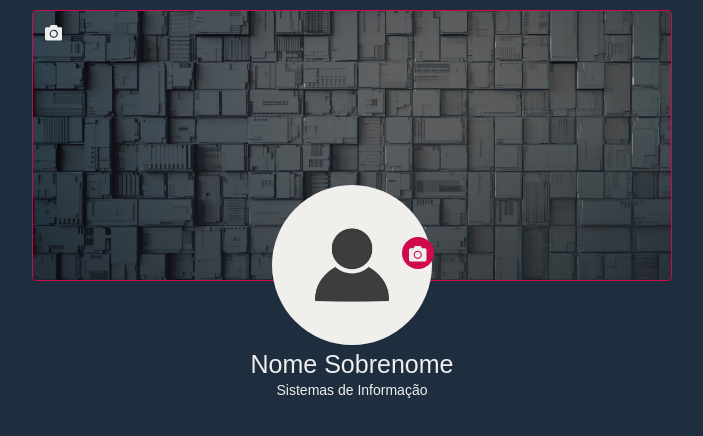
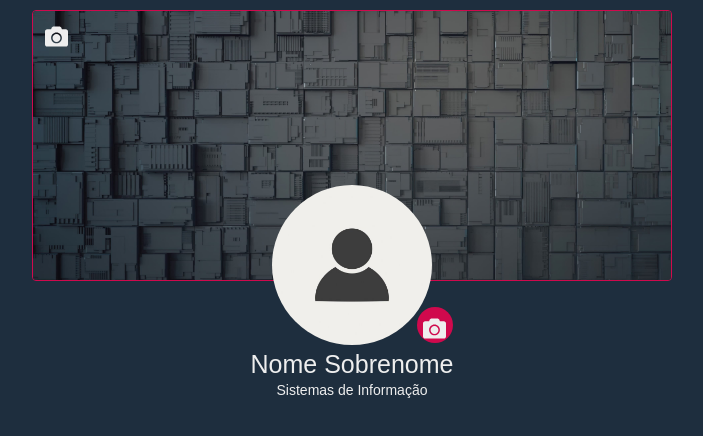
Before and after one commit to FShinoda/techpot-web, a React (Create React App) app: page /perfil in a window 1280 px wide. Shown: the top 436 px of the page, without its empty margins (288-991 px from the left). Built offline with nearby package versions, Linux system fonts and the light colour scheme.

Commit message:
stash fix 2

```diff
--- a/src/pages/userProfile/components/updateImageModal/updateImageModal.css
+++ b/src/pages/userProfile/components/updateImageModal/updateImageModal.css
@@ -0,0 +1,73 @@
+/* UPDATE IMAGE MODAL */
+
+
+/* Ant Design */
+.ant-modal-header {
+    background-color: var(--color-primary);
+    border-bottom: 1px solid var(--color-primary-hover);
+}
+
+.ant-modal-title {
+    color: #eee;
+    font-size: 1.25em;
+}
+
+.ant-modal-close {
+    color: #eee;
+}
+
+.ant-modal-close:hover,
+.ant-modal-close:focus {
+    color: #eee;
+    opacity: .5;
+}
+
+.ant-modal-content {
+    background-color: var(--color-primary);
+    border: 1px solid var(--color-primary-hover);
+    color: #eee;
+}
+
+.ant-modal-footer {
+    border-top: 1px solid var(--color-primary-hover);
+}
+
+
+/* Camera Icon */
+.imgBtn {
+    border: hidden;
+    background-color: transparent;
+    font-size: 1.15rem;
+    color: #eee;
+}
+
+.imgBtn:hover {
+    cursor: pointer;
+    opacity: .5;
+    color: #eee;
+}
+
+.imgBtn:focus,
+.imgBtn:active {
+    color: #eee;
+}
+
+
+/* Modal Customization */
+.backModalBtn {
+    color: var(--color-primary);
+}
+
+.submitModalBtn:hover {
+    color: #eee !important;
+}
+
+.iconInbox {
+    font-size: 5rem;
+    color: var(--color-primary);
+}
+
+.draggerText {
+    font-size: 1rem;
+    color: var(--color-primary);
+}
--- a/src/pages/userProfile/components/updateImageModal/updateImageModal.jsx
+++ b/src/pages/userProfile/components/updateImageModal/updateImageModal.jsx
@@ -3,6 +3,7 @@ import "./updateImageModal.css";
 
 
 /* ICONS */
+import { FaCamera } from "react-icons/fa";
 import { InboxOutlined } from "@ant-design/icons";
 
 
@@ -27,6 +28,10 @@ const UpdateImageModal = () => {
 
     return(
         <div className="UpdateImageModal">
+            {/* eslint-disable-next-line jsx-a11y/anchor-is-valid */}
+            <a className="imgBtn" onClick={() => setShowModal(!showModal)}>
+                <FaCamera />
+            </a>
             <Modal
                 title="Atualizar imagem"
                 visible={showModal}
--- a/src/pages/userProfile/userProfile.css
+++ b/src/pages/userProfile/userProfile.css
@@ -25,36 +25,6 @@ body {
   color: var(--color-primary-hover);
   background: transparent;
   border-color: transparent;
-}
-
-.ant-modal-header {
-    background-color: var(--color-primary);
-    border-bottom: 1px solid var(--color-primary-hover);
-}
-
-.ant-modal-title {
-    color: #eee;
-    font-size: 1.25em;
-}
-
-.ant-modal-close {
-    color: #eee;
-}
-
-.ant-modal-close:hover,
-.ant-modal-close:focus {
-    color: #eee;
-    opacity: .5;
-}
-
-.ant-modal-content {
-    background-color: var(--color-primary);
-    border: 1px solid var(--color-primary-hover);
-    color: #eee;
-}
-
-.ant-modal-footer {
-    border-top: 1px solid var(--color-primary-hover);
 }
 
 
@@ -86,56 +56,17 @@ body {
     margin-left: 1%;
 }
 
-.imgBtn {
-    border: hidden;
-    background-color: transparent;
-    font-size: 1.15rem;
-    color: #eee;
-}
-
-.imgBtn:hover {
-    cursor: pointer;
-    opacity: .5;
-    color: #eee;
-}
-
-.imgBtn:focus,
-.imgBtn:active {
-    color: #eee;
-}
-
 .profilePhoto {
     position: absolute;
-    margin-top: 3.75em;
-    margin-left: -1.5rem;
+    margin-top: 4.75em;
+    margin-left: 5rem;
     height: 32px;
     width: 32px;
     border-radius: 50%;
     background-color: var(--color-secundary);
+    padding-top: 1%;
 }
 
-.profilePhoto:hover {
-    cursor: pointer;
-}
-
-/* Modal Customization */
-.backModalBtn {
-    color: var(--color-primary);
-}
-
-.submitModalBtn:hover {
-    color: #eee !important;
-}
-
-.iconInbox {
-    font-size: 5rem;
-    color: var(--color-primary);
-}
-
-.draggerText {
-    font-size: 1rem;
-    color: var(--color-primary);
-}
 
 /* Profile Photo */
 .profileImg {
@@ -188,6 +119,11 @@ body {
 
 /* RESPONSIVENESS */
 @media only screen and (min-width: 480px) {
+    .profilePhoto {
+        margin-top: 7.5em;
+        margin-left: 7.5rem;
+    }
+
     .iconAdd {
         margin-top: 22.5%;
         margin-left: 25%;
@@ -197,8 +133,9 @@ body {
 }
 
 @media only screen and (min-width: 576px) {
-    .imgBtn {
-        font-size: 1.65em;
+    .profilePhoto {
+        margin-top: 8.75em;
+        margin-left: 8.25rem;
     }
 
     .iconAdd {
@@ -223,6 +160,11 @@ body {
 
     .userImg {
         max-width: 32.5%;
+    }
+
+    .profilePhoto {
+        height: 36px;
+        width: 36px;
     }
 
     .iconAdd {
--- a/src/pages/userProfile/userProfile.jsx
+++ b/src/pages/userProfile/userProfile.jsx
@@ -1,6 +1,10 @@
-import React, { useState } from "react";
+import React from "react";
 import "antd/dist/antd.css";
 import "./userProfile.css";
+
+
+/* COMPONENTS */
+import UpdateImageModal from "./components/updateImageModal/updateImageModal.jsx";
 
 
 /* IMAGES */
@@ -9,16 +13,7 @@ import userProfilePlaceholder from "../../assets/userProfilePlaceholder.jpg";
 
 
 /* ICONS */
-import { FaCamera } from "react-icons/fa";
-import { InboxOutlined } from "@ant-design/icons";
-
-
-/* ANT DESIGN */
-import {
-    Modal,
-    Button,
-    Upload
-} from "antd";
+// import { FaCamera } from "react-icons/fa";
 
 
 /* USER PROFILE PAGE */
@@ -29,16 +24,6 @@ const UserProfile = () => {
 
     // Friend Verification
     let isFriend = true;
-
-
-    // Camera Button: Show Modal
-    const [ showModal, setShowModal ] = useState(false);
-
-
-    // Upload Image
-    const { Dragger } = Upload;
-
-    const propsUpload = {};
 
 
     return(
@@ -53,50 +38,7 @@ const UserProfile = () => {
                         isOwner
                         ?
                             <div className="backgroundImgCameraIcon">
-                                {/* eslint-disable-next-line jsx-a11y/anchor-is-valid */}
-                                <a className="imgBtn" onClick={() => setShowModal(!showModal)}>
-                                    <FaCamera />
-                                </a>
-                                <Modal
-                                    title="Atualizar imagem"
-                                    visible={showModal}
-                                    onCancel={() => setShowModal(!showModal)}
-                                    centered
-                                    bodyStyle={{
-                                        backgroundColor: "#1e2e3e"
-                                    }}
-                                    footer={[
-                                        <Button
-                                            key="back"
-                                            type="primary"
-                                            onClick={() => setShowModal(!showModal)}
-                                            style={{
-                                                backgroundColor: "#eee",
-                                                borderColor: "transparent"
-                                            }}
-                                            className="backModalBtn"
-                                        >
-                                            Voltar
-                                        </Button>,
-                                        <Button
-                                            key="submit"
-                                            type="primary"
-                                            // onClick={}
-                                            style={{
-                                                backgroundColor: "#d0094d",
-                                                borderColor: "transparent"
-                                            }}
-                                            className="submitModalBtn"
-                                        >
-                                            Enviar
-                                        </Button>
-                                    ]}
-                                >
-                                    <Dragger {...propsUpload}>
-                                        <p className="iconInbox"><InboxOutlined /></p>
-                                        <p className="draggerText">Clique ou arraste um arquivo para esta área</p>
-                                    </Dragger>
-                                </Modal>
+                                <UpdateImageModal />
                             </div>
                         :
                             null
@@ -108,51 +50,8 @@ const UserProfile = () => {
                     {
                         isOwner
                         ?
-                            <div className="profilePhotoCameraIcon">
-                                {/* eslint-disable-next-line jsx-a11y/anchor-is-valid */}
-                                <a className="profilePhoto flex-center" onClick={() => setShowModal(!showModal)}>
-                                    <FaCamera className="imgBtn" />
-                                </a>
-                                <Modal
-                                    title="Atualizar imagem"
-                                    visible={showModal}
-                                    onCancel={() => setShowModal(!showModal)}
-                                    centered
-                                    bodyStyle={{
-                                        backgroundColor: "#1e2e3e"
-                                    }}
-                                    footer={[
-                                        <Button
-                                            key="back"
-                                            type="primary"
-                                            onClick={() => setShowModal(!showModal)}
-                                            style={{
-                                                backgroundColor: "#eee",
-                                                borderColor: "transparent"
-                                            }}
-                                            className="backModalBtn"
-                                        >
-                                            Voltar
-                                        </Button>,
-                                        <Button
-                                            key="submit"
-                                            type="primary"
-                                            // onClick={}
-                                            style={{
-                                                backgroundColor: "#d0094d",
-                                                borderColor: "transparent"
-                                            }}
-                                            className="submitModalBtn"
-                                        >
-                                            Enviar
-                                        </Button>
-                                    ]}
-                                >
-                                    <Dragger {...propsUpload}>
-                                        <p className="iconInbox"><InboxOutlined /></p>
-                                        <p className="draggerText">Clique ou arraste um arquivo para esta área</p>
-                                    </Dragger>
-                                </Modal>
+                            <div className="profilePhoto flex-center">
+                                <UpdateImageModal />
                             </div>
                         :
                             null
```
